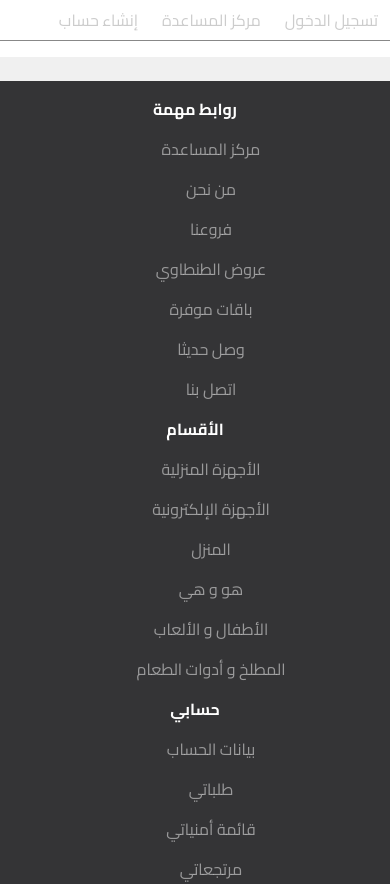
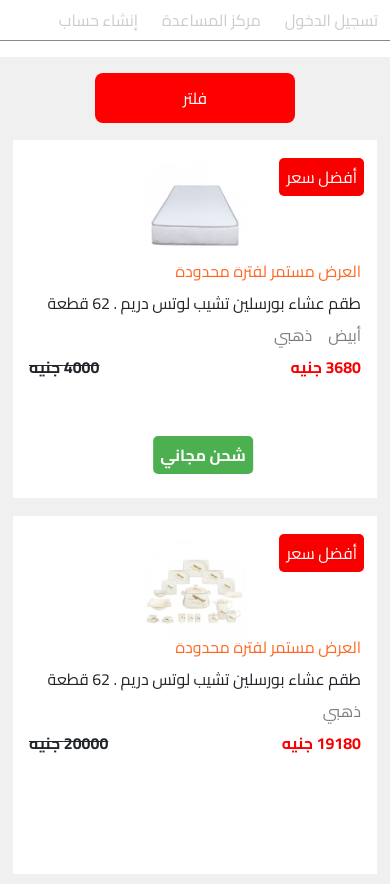
Before and after one commit to magedElshafey/Gallery-El-Tantawi, a React (Create React App) app: page /best in a window 390 px wide. Shown: the top 884 px of the page. Built offline with nearby package versions, Linux system fonts and the light colour scheme.

Commit message:
create best saller and news page

```diff
--- a/src/App.js
+++ b/src/App.js
@@ -19,6 +19,9 @@ import ThirdHeader from "./Components/Layout/thirdHeader/ThirdHeader";
 import OfferByCategory from "./Pages/OfferByCategory";
 import Regster from "./Pages/Regster";
 import Login from "./Pages/Login";
+import ProductDetails from "./Pages/ProductDetails";
+import BestSaller from "./Pages/BestSaller";
+import News from "./Pages/News";
 const App = () => {
   // handle scroll to top when page change
   function ScrollToTopAfterChangePage() {
@@ -46,7 +49,16 @@ const App = () => {
           <Route path="/offers" element={<AllOffers />} />
         </Routes>
         <Routes>
+          <Route path="/best" element={<BestSaller />} />
+        </Routes>
+        <Routes>
+          <Route path="/new" element={<News />} />
+        </Routes>
+        <Routes>
           <Route path="/offers/:category" element={<OfferByCategory />} />
+        </Routes>
+        <Routes>
+          <Route path="/products/:id" element={<ProductDetails />} />
         </Routes>
         <Routes>
           <Route path="/branches" element={<Branches />} />
--- /dev/null
+++ b/src/Pages/BestSaller.js
@@ -0,0 +1,52 @@
+import React, { useState, useRef } from "react";
+import { bestSallers } from "../fakers/data";
+import ProductFilter from "../Components/utilites/productFilter/ProductFilter";
+import ProductSlider from "../Components/utilites/productSlider/ProductSlider";
+const BestSaller = () => {
+  const [price, setPrice] = useState("");
+  const products = price
+    ? bestSallers.filter((item) => item.price === price)
+    : bestSallers;
+  const sectionRef = useRef(null);
+  const handleFilterClick = () => {
+    if (sectionRef.current) {
+      const sectionTop = sectionRef.current.offsetTop;
+      window.scrollTo({ top: sectionTop, behavior: "smooth" });
+    }
+  };
+  const [pageNumber, setPageNumber] = useState(0);
+  const usersPerPage = 12;
+  const pagesVisited = pageNumber * usersPerPage;
+  const pageCount = products.length / usersPerPage;
+  const changePage = ({ selected }) => {
+    setPageNumber(selected);
+  };
+  return (
+    <div className="container-fluid py-3">
+      <div className="row">
+        <div className="col-12 col-md-3">
+          <ProductFilter
+            handleFilterClick={handleFilterClick}
+            setPrice={setPrice}
+          />
+        </div>
+        <div className="col-12 col-md-9">
+          <ProductSlider
+            data={products}
+            isSlider={false}
+            path={null}
+            title={null}
+            sectionRef={sectionRef}
+            usersPerPage={usersPerPage}
+            pagesVisited={pagesVisited}
+            pageCount={pageCount}
+            changePage={changePage}
+            onClick={handleFilterClick}
+          />
+        </div>
+      </div>
+    </div>
+  );
+};
+
+export default BestSaller;
--- /dev/null
+++ b/src/Pages/News.js
@@ -0,0 +1,52 @@
+import React, { useState, useRef } from "react";
+import { bestSallers } from "../fakers/data";
+import ProductFilter from "../Components/utilites/productFilter/ProductFilter";
+import ProductSlider from "../Components/utilites/productSlider/ProductSlider";
+const News = () => {
+  const [price, setPrice] = useState("");
+  const products = price
+    ? bestSallers.filter((item) => item.price === price)
+    : bestSallers;
+  const sectionRef = useRef(null);
+  const handleFilterClick = () => {
+    if (sectionRef.current) {
+      const sectionTop = sectionRef.current.offsetTop;
+      window.scrollTo({ top: sectionTop, behavior: "smooth" });
+    }
+  };
+  const [pageNumber, setPageNumber] = useState(0);
+  const usersPerPage = 12;
+  const pagesVisited = pageNumber * usersPerPage;
+  const pageCount = products.length / usersPerPage;
+  const changePage = ({ selected }) => {
+    setPageNumber(selected);
+  };
+  return (
+    <div className="container-fluid py-3">
+      <div className="row">
+        <div className="col-12 col-md-3">
+          <ProductFilter
+            handleFilterClick={handleFilterClick}
+            setPrice={setPrice}
+          />
+        </div>
+        <div className="col-12 col-md-9">
+          <ProductSlider
+            data={products}
+            isSlider={false}
+            path={null}
+            title={null}
+            sectionRef={sectionRef}
+            usersPerPage={usersPerPage}
+            pagesVisited={pagesVisited}
+            pageCount={pageCount}
+            changePage={changePage}
+            onClick={handleFilterClick}
+          />
+        </div>
+      </div>
+    </div>
+  );
+};
+
+export default News;
--- /dev/null
+++ b/src/Pages/ProductDetails.js
@@ -0,0 +1,11 @@
+import React from 'react'
+
+const ProductDetails = () => {
+  return (
+    <div>
+
+    </div>
+  )
+}
+
+export default ProductDetails
--- a/src/fakers/data.js
+++ b/src/fakers/data.js
@@ -478,6 +478,7 @@ export const bestSallers = [
     offer: 320,
     limited: true,
     freeShipping: true,
+    price: "less1000",
   },
   {
     id: 10,
@@ -488,6 +489,7 @@ export const bestSallers = [
     offer: 820,
     limited: true,
     freeShipping: false,
+    price: "less1000",
   },
   {
     id: 11,
@@ -498,6 +500,7 @@ export const bestSallers = [
     offer: 820,
     limited: false,
     freeShipping: true,
+    price: "less1000",
   },
   {
     id: 12,
@@ -508,6 +511,7 @@ export const bestSallers = [
     offer: 0,
     limited: false,
     freeShipping: false,
+    price: "more1000",
   },
   {
     id: 13,
@@ -518,6 +522,7 @@ export const bestSallers = [
     offer: 0,
     limited: true,
     freeShipping: true,
+    price: "more1000",
   },
   {
     id: 14,
@@ -528,6 +533,7 @@ export const bestSallers = [
     offer: 4000,
     limited: true,
     freeShipping: false,
+    price: "more1000",
   },
   {
     id: 15,
@@ -538,6 +544,7 @@ export const bestSallers = [
     offer: 200,
     limited: false,
     freeShipping: true,
+    price: "more10000",
   },
   {
     id: 16,
@@ -548,6 +555,7 @@ export const bestSallers = [
     offer: 0,
     limited: false,
     freeShipping: false,
+    price: "more10000",
   },
   {
     id: 17,
@@ -558,6 +566,7 @@ export const bestSallers = [
     offer: 200,
     limited: true,
     freeShipping: true,
+    price: "more10000",
   },
   {
     id: 18,
@@ -568,6 +577,7 @@ export const bestSallers = [
     offer: 200,
     limited: true,
     freeShipping: true,
+    price: "less1000",
   },
   {
     id: 19,
@@ -578,6 +588,7 @@ export const bestSallers = [
     offer: 200,
     limited: false,
     freeShipping: true,
+    price: "less1000",
   },
 ];
 export const machine = [
@@ -3960,7 +3971,7 @@ export const allOffers = {
           originalPrice: 15000,
           offer: 200,
           colors: [],
-          price : "more10000"
+          price: "more10000",
         },
         {
           id: 180,
@@ -3972,7 +3983,7 @@ export const allOffers = {
           originalPrice: 15000,
           offer: 200,
           colors: ["أبيض", "ذهبي"],
-          price : "more10000"
+          price: "more10000",
         },
       ],
     },
@@ -3992,7 +4003,7 @@ export const allOffers = {
           originalPrice: 15000,
           offer: 200,
           colors: ["أبيض", "ذهبي"],
-          price : "less1000"
+          price: "less1000",
         },
         {
           id: 171,
@@ -4004,7 +4015,7 @@ export const allOffers = {
           originalPrice: 15000,
           offer: 200,
           colors: [],
-          price : "less1000"
+          price: "less1000",
         },
         {
           id: 172,
@@ -4016,7 +4027,7 @@ export const allOffers = {
           originalPrice: 15000,
           offer: 200,
           colors: [],
-          price : "less1000"
+          price: "less1000",
         },
         {
           id: 173,
@@ -4028,7 +4039,7 @@ export const allOffers = {
           originalPrice: 15000,
           offer: 200,
           colors: ["أبيض", "ذهبي"],
-          price : "less1000"
+          price: "less1000",
         },
         {
           id: 174,
@@ -4040,7 +4051,7 @@ export const allOffers = {
           originalPrice: 15000,
           offer: 200,
           colors: ["أبيض", "ذهبي"],
-          price : "less1000"
+          price: "less1000",
         },
         {
           id: 175,
@@ -4052,7 +4063,7 @@ export const allOffers = {
           originalPrice: 15000,
           offer: 200,
           colors: ["أبيض", "ذهبي"],
-          price : "less1000"
+          price: "less1000",
         },
         {
           id: 176,
@@ -4064,7 +4075,7 @@ export const allOffers = {
           originalPrice: 15000,
           offer: 200,
           colors: [],
-          price : "more10000"
+          price: "more10000",
         },
         {
           id: 177,
@@ -4076,7 +4087,7 @@ export const allOffers = {
           originalPrice: 15000,
           offer: 200,
           colors: [],
-          price : "more10000"
+          price: "more10000",
         },
         {
           id: 178,
@@ -4088,8 +4099,8 @@ export const allOffers = {
           originalPrice: 15000,
           offer: 200,
           bestPrice: false,
-          colors : [] ,
-          price : "more10000"
+          colors: [],
+          price: "more10000",
         },
         {
           id: 179,
@@ -4101,7 +4112,7 @@ export const allOffers = {
           originalPrice: 15000,
           offer: 200,
           colors: [],
-          price : "more10000"
+          price: "more10000",
         },
         {
           id: 180,
@@ -4113,7 +4124,7 @@ export const allOffers = {
           originalPrice: 15000,
           offer: 200,
           colors: ["أبيض", "ذهبي"],
-          price : "more10000"
+          price: "more10000",
         },
       ],
     },
@@ -4133,7 +4144,7 @@ export const allOffers = {
           originalPrice: 15000,
           offer: 200,
           colors: ["أبيض", "ذهبي"],
-          price : "less10000"
+          price: "less10000",
         },
         {
           id: 171,
@@ -4145,7 +4156,7 @@ export const allOffers = {
           originalPrice: 15000,
           offer: 200,
           colors: [],
-          price : "less10000"
+          price: "less10000",
         },
         {
           id: 172,
@@ -4157,7 +4168,7 @@ export const allOffers = {
           originalPrice: 15000,
           offer: 200,
           colors: [],
-          price : "less10000"
+          price: "less10000",
         },
         {
           id: 173,
@@ -4169,7 +4180,7 @@ export const allOffers = {
           originalPrice: 15000,
           offer: 200,
           colors: ["أبيض", "ذهبي"],
-          price : "less10000"
+          price: "less10000",
         },
         {
           id: 174,
@@ -4181,7 +4192,7 @@ export const allOffers = {
           originalPrice: 15000,
           offer: 200,
           colors: ["أبيض", "ذهبي"],
-          price : "more1000"
+          price: "more1000",
         },
         {
           id: 175,
@@ -4193,7 +4204,7 @@ export const allOffers = {
           originalPrice: 15000,
           offer: 200,
           colors: ["أبيض", "ذهبي"],
-          price : "more1000"
+          price: "more1000",
         },
         {
           id: 176,
@@ -4205,7 +4216,7 @@ export const allOffers = {
           originalPrice: 15000,
           offer: 200,
           colors: [],
-          price : "more1000"
+          price: "more1000",
         },
         {
           id: 177,
@@ -4217,7 +4228,7 @@ export const allOffers = {
           originalPrice: 15000,
           offer: 200,
           colors: [],
-          price : "more1000"
+          price: "more1000",
         },
         {
           id: 178,
@@ -4229,8 +4240,8 @@ export const allOffers = {
           originalPrice: 15000,
           offer: 200,
           bestPrice: false,
-          colors : [] ,
-          price : "more10000" ,
+          colors: [],
+          price: "more10000",
         },
         {
           id: 179,
@@ -4242,7 +4253,7 @@ export const allOffers = {
           originalPrice: 15000,
           offer: 200,
           colors: [],
-          price : "more1000"
+          price: "more1000",
         },
         {
           id: 180,
@@ -4254,7 +4265,7 @@ export const allOffers = {
           originalPrice: 15000,
           offer: 200,
           colors: ["أبيض", "ذهبي"],
-          price : "more1000"
+          price: "more1000",
         },
       ],
     },
```
